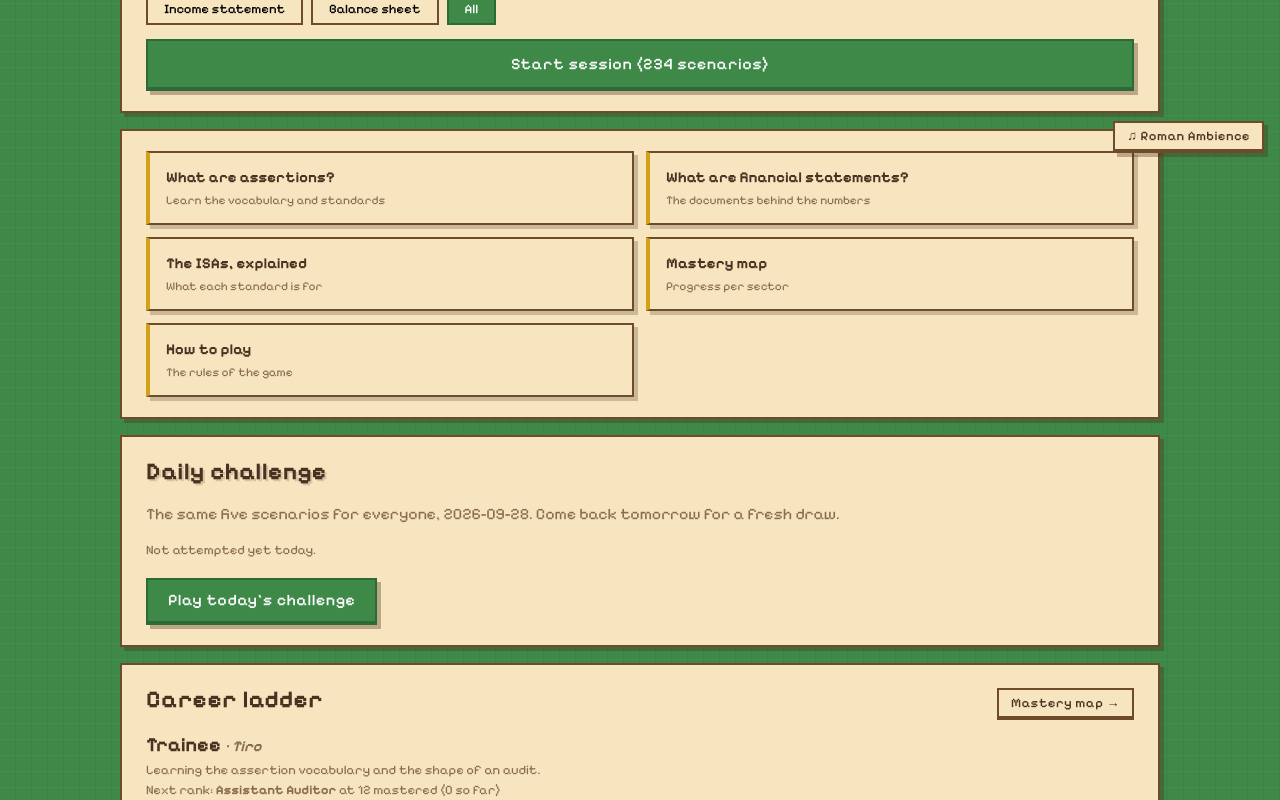
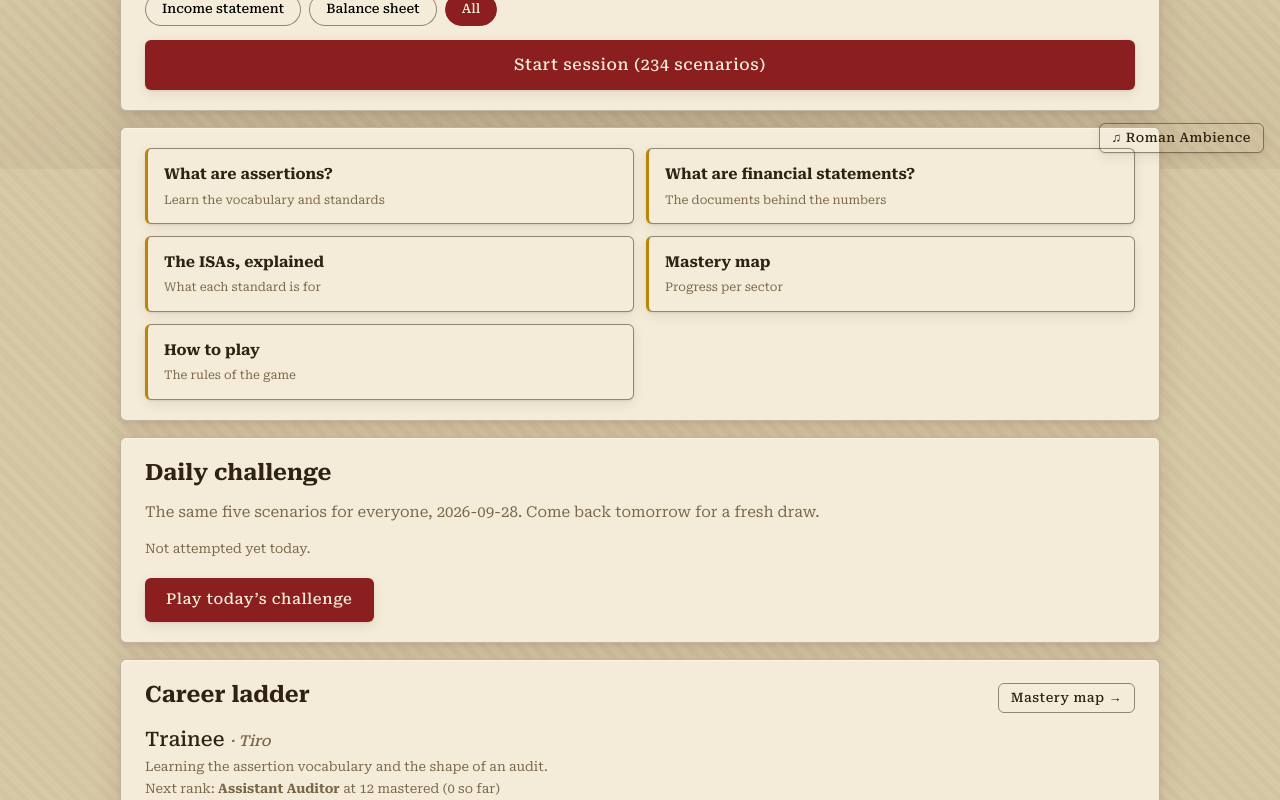
Before and after one commit to RyanTheories/assertio, a React (Vite) app: page / in a window 1280 px wide. Shown: the part 631-1431 px from the top of the page. Built offline with nearby package versions, Linux system fonts and the light colour scheme.

Commit message:
Revert "8-bit skin: pixel aesthetic over the component styles"
This reverts commit 7402a96919983b7b79bbfe06cf870dc824212ead.

```diff
--- a/index.html
+++ b/index.html
@@ -5,12 +5,6 @@
     <meta name="viewport" content="width=device-width, initial-scale=1.0" />
     <meta name="description" content="Quaestor, an assertion-risk audit training game for professional auditors." />
     <title>Quaestor</title>
-    <link rel="preconnect" href="https://fonts.googleapis.com" />
-    <link rel="preconnect" href="https://fonts.gstatic.com" crossorigin />
-    <link
-      href="https://fonts.googleapis.com/css2?family=Pixelify+Sans:wght@400..700&family=VT323&display=swap"
-      rel="stylesheet"
-    />
   </head>
   <body>
     <div id="root"></div>
--- a/src/styles/global.css
+++ b/src/styles/global.css
@@ -1,32 +1,31 @@
 :root {
-  --bg: #3e8948;
-  --surface: #f7e5c0;
-  --surface-dark: #e8cf9e;
-  --ink: #4a3222;
-  --muted: #8a6d4f;
-  --line: #6e4b2a;
-  --line-strong: #6e4b2a;
-  --accent: #3e8948;
-  --accent-ink: #ffffff;
-  --accent-soft: #cfe8c5;
-  --gold: #d4a017;
-  --gold-soft: #f8ecc8;
+  --bg: #d8c9a6;
+  --surface: #f4ecd8;
+  --surface-dark: #e8dcbf;
+  --ink: #2f2113;
+  --muted: #7a6748;
+  --line: rgba(47, 33, 19, 0.28);
+  --line-strong: rgba(47, 33, 19, 0.5);
+  --accent: #8b1e1e;
+  --accent-ink: #f4ecd8;
+  --accent-soft: #eed6be;
+  --gold: #b8860b;
+  --gold-soft: #f0e2b6;
   --purple: #4b2e63;
   --purple-soft: #e5d8ec;
-  --green: #3e8948;
-  --green-soft: #cfe8c5;
-  --amber: #d4a017;
-  --amber-soft: #f8ecc8;
-  --red: #c0392b;
-  --red-soft: #f6d5c8;
-  --trap: #7d3cc9;
-  --trap-soft: #e4d5f7;
-  --radius: 0px;
-  --radius-pill: 0px;
-  --shadow-soft: 4px 4px 0 rgba(74, 50, 34, 0.35);
-  --shadow-soft-lg: 4px 4px 0 var(--line);
-  --font-pixel: 'Pixelify Sans', system-ui, sans-serif;
-  --font-mono: 'VT323', ui-monospace, monospace;
+  --green: #5d7a3a;
+  --green-soft: #eaf0da;
+  --amber: #8a6100;
+  --amber-soft: #ffefc4;
+  --red: #bf3b0a;
+  --red-soft: #f9e3d7;
+  --trap: #6f2c91;
+  --trap-soft: #efe3f5;
+  --radius: 6px;
+  --radius-pill: 999px;
+  --shadow-soft: 0 1px 2px rgba(94, 58, 46, 0.10), 0 4px 12px rgba(94, 58, 46, 0.10);
+  --shadow-soft-lg: 0 2px 4px rgba(94, 58, 46, 0.10), 0 10px 28px rgba(94, 58, 46, 0.14);
+  --font-serif: 'Roboto Serif', Georgia, 'Times New Roman', serif;
 }
 
 * { box-sizing: border-box; }
@@ -39,7 +38,7 @@ body {
     radial-gradient(1200px 600px at 50% -200px, rgba(255, 248, 224, 0.35), transparent 70%),
     repeating-linear-gradient(45deg, rgba(47, 33, 19, 0.03) 0 6px, transparent 6px 12px);
   color: var(--ink);
-  font-family: var(--font-pixel);
+  font-family: var(--font-serif);
   font-size: 15px;
   line-height: 1.55;
 }
@@ -54,7 +53,7 @@ kbd {
   border-radius: 4px;
   padding: 0 6px;
   font-size: 12px;
-  font-family: var(--font-pixel);
+  font-family: var(--font-serif);
   color: var(--ink);
 }
 
@@ -727,174 +726,3 @@ body::after {
   border-bottom-color: var(--gold);
   background: var(--gold-soft);
 }
-
-/* ============================================================
-   8-BIT SKIN (override layer) — pixel aesthetic over the
-   component styles above. Palette from the Stardew-inspired
-   restyle; hard shadows, sharp corners, pixel fonts.
-   ============================================================ */
-body {
-  background: var(--bg);
-  background-image:
-    repeating-linear-gradient(0deg, transparent, transparent 15px, rgba(255, 255, 255, 0.04) 15px, rgba(255, 255, 255, 0.04) 16px),
-    repeating-linear-gradient(90deg, transparent, transparent 15px, rgba(0, 0, 0, 0.05) 15px, rgba(0, 0, 0, 0.05) 16px);
-  color: var(--ink);
-  font-family: var(--font-pixel);
-  font-size: 16px;
-  line-height: 1.4;
-  image-rendering: pixelated;
-}
-/* remove parchment grain/vignette from the old skin */
-body::before, body::after { display: none; }
-
-h1, h2, h3 { font-family: var(--font-pixel); letter-spacing: 0.02em; }
-kbd { font-family: var(--font-mono); border: 2px solid var(--line); border-bottom-width: 4px; border-radius: 0; font-size: 14px; }
-
-.card {
-  border: 2px solid var(--line);
-  border-radius: 0;
-  box-shadow: 4px 4px 0 rgba(74, 50, 34, 0.35);
-}
-.card > h2:first-child, .card > h3:first-child { text-shadow: 2px 2px 0 rgba(74, 50, 34, 0.18); }
-
-.btn {
-  border: 2px solid var(--line);
-  border-bottom-width: 4px;
-  border-radius: 0;
-  font-family: var(--font-pixel);
-}
-.btn-primary { background: var(--accent); color: var(--accent-ink); border-color: #2c6b35; }
-.btn-primary:hover { background: #4a9a55; }
-.btn-primary:not(:disabled):hover { box-shadow: 0 4px 12px rgba(62, 137, 72, 0.4); }
-.btn-primary:active { transform: translateY(2px); border-bottom-width: 2px; }
-.btn-ghost { background: var(--surface); border-color: var(--line); }
-.btn-ghost:hover { background: var(--surface-dark); }
-
-.chip {
-  border: 2px solid var(--line);
-  border-radius: 0;
-  background: var(--surface);
-  font-family: var(--font-pixel);
-}
-.chip-active { background: var(--accent); border-color: #2c6b35; }
-
-select {
-  border: 2px solid var(--line);
-  border-radius: 0;
-  font-family: var(--font-pixel);
-  background: var(--surface);
-}
-
-.box-link {
-  border: 2px solid var(--line);
-  border-left: 4px solid var(--gold);
-  border-radius: 0;
-  box-shadow: 4px 4px 0 rgba(74, 50, 34, 0.25);
-}
-.box-link:hover { transform: translate(-1px, -1px); box-shadow: 5px 5px 0 rgba(74, 50, 34, 0.3); }
-.box-link:active { transform: translate(2px, 2px); box-shadow: 2px 2px 0 rgba(74, 50, 34, 0.3); }
-
-/* HUD as a game status bar */
-.hud {
-  background: var(--surface);
-  border: 2px solid var(--line);
-  border-radius: 0;
-  box-shadow: 4px 4px 0 rgba(74, 50, 34, 0.35);
-  padding: 10px 14px;
-}
-.score-meter {
-  font-family: var(--font-mono);
-  font-size: 20px;
-  background: var(--ink);
-  color: var(--gold-soft);
-  padding: 2px 10px;
-  border: 2px solid var(--line);
-}
-.streak { font-family: var(--font-mono); font-size: 20px; }
-
-/* hero title: chunky pixel logotype */
-.hero h1 {
-  font-family: var(--font-pixel);
-  font-weight: 700;
-  color: var(--gold-soft);
-  text-shadow:
-    3px 3px 0 var(--line),
-    6px 6px 0 rgba(0, 0, 0, 0.25);
-  border-bottom: none;
-}
-.hero .eyebrow, .tagline { color: var(--gold-soft); opacity: 0.95; }
-.hero .tagline { color: #f0f7e8; }
-
-.laurel { stroke: var(--gold); stroke-width: 3; }
-
-/* assertion tiles */
-.assertion {
-  border: 2px solid var(--line);
-  border-radius: 0;
-  box-shadow: 3px 3px 0 rgba(74, 50, 34, 0.25);
-}
-.assertion:active { transform: translate(1px, 1px); box-shadow: 2px 2px 0 rgba(74, 50, 34, 0.25); }
-
-/* procedure cards */
-.proc {
-  border: 2px solid var(--line);
-  border-radius: 0;
-  box-shadow: 3px 3px 0 rgba(74, 50, 34, 0.25);
-}
-.proc-focus {
-  border-color: var(--gold);
-  box-shadow: 0 0 0 2px var(--gold), 3px 3px 0 rgba(74, 50, 34, 0.25);
-}
-.btn-trap { border: 2px solid var(--trap); border-radius: 0; font-family: var(--font-pixel); }
-.btn-trap-active { background: var(--trap); color: #fff; }
-.trap-callout { border-radius: 0; border-width: 2px; }
-.trap-callout.trap-caught { box-shadow: 0 0 0 2px var(--gold), 4px 4px 0 rgba(74, 50, 34, 0.4); }
-
-/* bars: chunky segmented */
-.bar { border: 2px solid var(--line); border-radius: 0; height: 18px; background: var(--surface-dark); }
-.bar-fill { border-radius: 0; }
-.bar-num { font-family: var(--font-mono); font-size: 18px; }
-
-/* phase stepper: game HUD steps */
-.phase-steps { border: 2px solid var(--line); background: var(--surface); }
-.phase-step { border-bottom: 4px solid var(--line); padding: 6px 2px 8px; font-family: var(--font-pixel); }
-.phase-step.step-current { color: var(--ink); text-shadow: 1px 1px 0 rgba(255, 255, 255, 0.4); }
-
-/* summary hero as victory screen */
-.summary-hero {
-  background: var(--surface);
-  border: 2px solid var(--line);
-  border-radius: 0;
-  box-shadow: 4px 4px 0 rgba(74, 50, 34, 0.35);
-}
-.summary-hero.mastered { border-color: var(--gold); box-shadow: 0 0 0 2px var(--gold), 4px 4px 0 rgba(74, 50, 34, 0.35); }
-.summary-total { font-family: var(--font-mono); font-size: 42px; }
-.streak-bonus { font-family: var(--font-mono); font-size: 22px; }
-
-/* feedback banners */
-.feedback { border-radius: 0; border: 2px solid var(--line); }
-.flash-green { background: var(--green-soft); border-color: var(--green); }
-.flash-amber { background: var(--amber-soft); border-color: var(--amber); }
-
-/* title tooltip: pixel dialog box */
-.title-tip-card {
-  border: 2px solid var(--line);
-  border-top: 4px solid var(--gold);
-  border-radius: 0;
-  box-shadow: 4px 4px 0 rgba(0, 0, 0, 0.3);
-}
-
-/* badges & romans */
-.badge { border-radius: 0; border: 2px solid var(--line); font-family: var(--font-mono); font-size: 16px; }
-.mastery-list .bar { height: 16px; }
-.career-title { font-family: var(--font-pixel); font-weight: 700; }
-
-/* entrance animation: pixel-appropriate (smaller rise, snappier) */
-@keyframes rise { from { opacity: 0; transform: translateY(8px); } to { opacity: 1; transform: translateY(0); } }
-.screen > * { animation-duration: 0.28s; }
-
-/* music toggle floats over the field fine as-is */
-
-/* 8-bit: readable light text on the green field */
-.disclaimer p { color: #f0f7e8; }
-.mission { background: var(--surface); box-shadow: 4px 4px 0 rgba(74, 50, 34, 0.35); }
```
